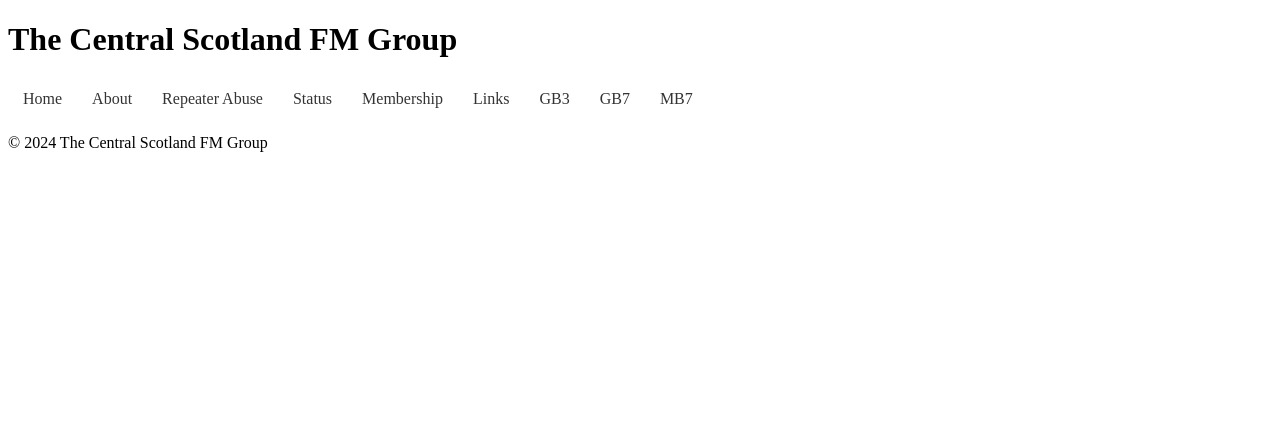
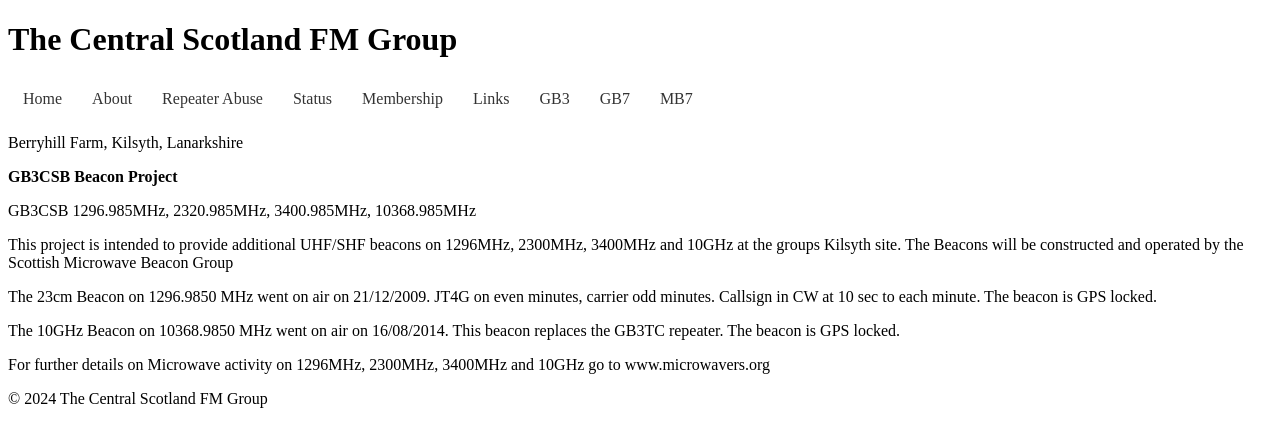
Before and after one commit to Michael-AUG/csfmg, a Jekyll site: the page built from gb3/gb3csb.md, in a window 1280 px wide. Shown: the top 447 px of the page. Built offline with Jekyll 4.4.1, drawn with Linux system fonts in a browser that asks for light colours.

Commit message:
wodge 4b

```diff
--- a/gb3/gb3csb.md
+++ b/gb3/gb3csb.md
@@ -3,3 +3,23 @@
 permalink: /gb3/gb3csb
 layout: default
 ---
+
+Berryhill Farm, Kilsyth, Lanarkshire
+
+**GB3CSB Beacon Project**
+
+GB3CSB 1296.985MHz, 2320.985MHz, 3400.985MHz, 10368.985MHz
+
+This project is intended to provide additional UHF/SHF beacons on 1296MHz, 2300MHz, 3400MHz and 10GHz at the groups Kilsyth site. The Beacons will be constructed and operated by the  Scottish Microwave Beacon Group
+
+The 23cm Beacon on 1296.9850 MHz went on air on 21/12/2009.
+JT4G on even minutes, carrier odd minutes.
+Callsign in CW at 10 sec to each minute.
+The beacon is GPS locked.
+
+The 10GHz Beacon on 10368.9850 MHz went on air on 16/08/2014.
+This beacon replaces the GB3TC repeater.
+The beacon is GPS locked.
+
+For further details on Microwave activity on 1296MHz, 2300MHz, 3400MHz and 10GHz go to
+www.microwavers.org
```
